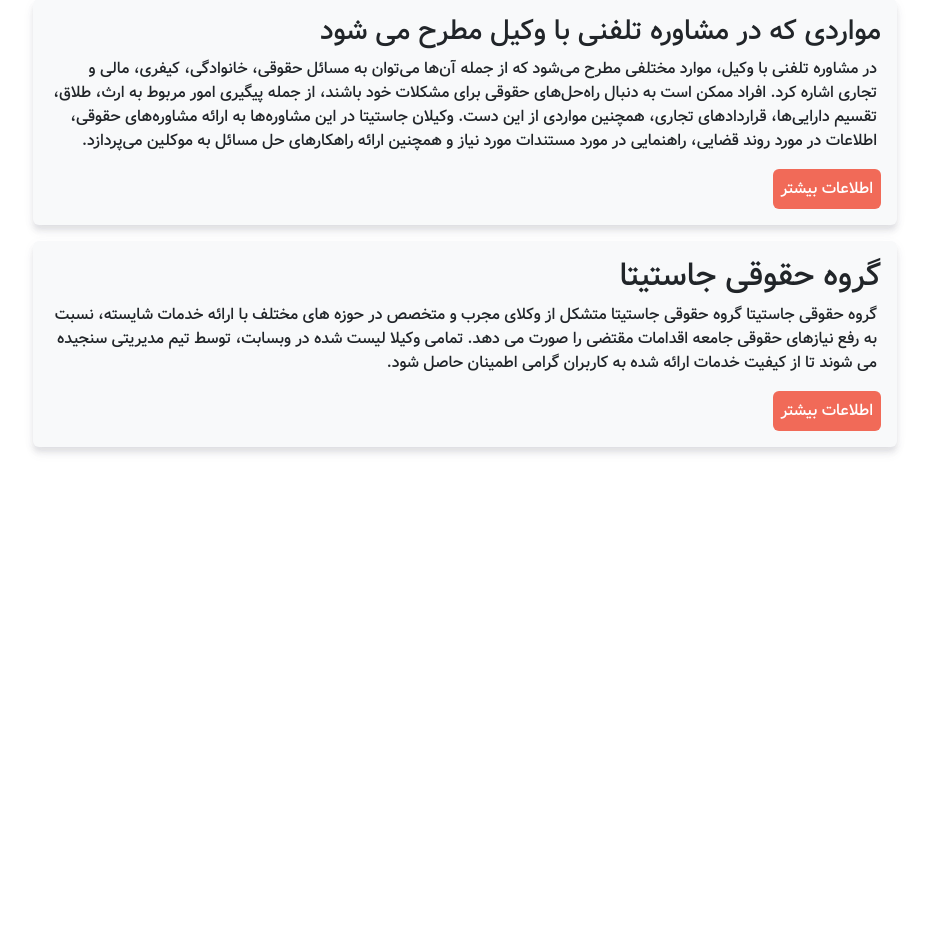
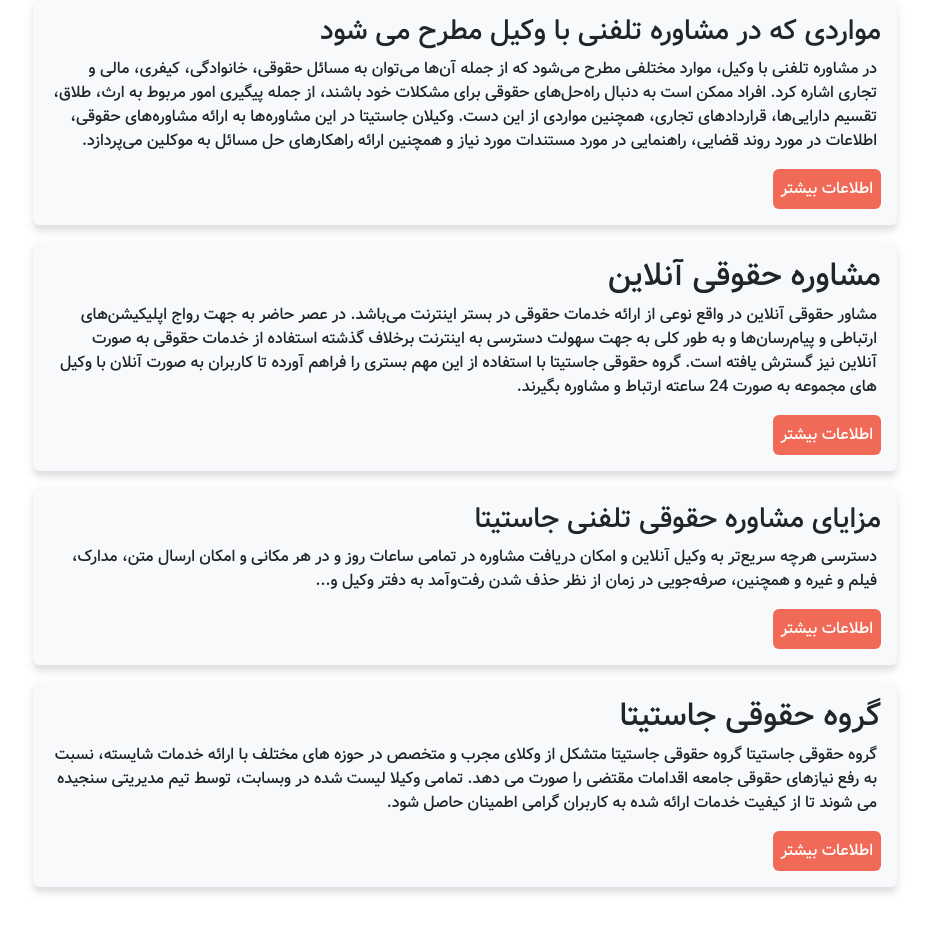
Before and after one commit to justita-app/justita-django, a Django app: page /social/ in a window 1280 px wide. Shown: the part 1723-2668 px from the top of the page, without its empty margins (35-964 px from the left). Before the commit the page ends 2177 px from the top, so only its background shows below. Run offline with Django 4.2, Linux system fonts and the light colour scheme; some libraries are stand-ins or nearby versions.

Commit message:
online contecnt added to srvicess

```diff
--- a/social/templates/services.html
+++ b/social/templates/services.html
@@ -137,6 +137,28 @@
         </p>
         <a href="{%url 'base:ccl'%}"><button style="font-weight: 500; background-color: #f16a58; color: white; border:none" class="button p-2 rounded">اطلاعات بیشتر</button></a>
     </div>
+    <div class="text-lorem mb-3 bg-light p-3 rounded">
+
+        <h2 style="font-weight: 500;">مشاوره حقوقی آنلاین
+        </h2>
+        <p class="px-1">
+            مشاور حقوقی آنلاین در واقع نوعی از ارائه خدمات حقوقی در بستر اینترنت می‌باشد. در عصر حاضر به جهت رواج اپلیکیشن‌های ارتباطی و پیام‌رسان‌ها و به طور کلی به جهت سهولت دسترسی به اینترنت برخلاف گذشته استفاده از خدمات حقوقی به صورت آنلاین نیز گسترش یافته است. گروه حقوقی جاستیتا با استفاده از این مهم بستری را فراهم آورده تا کاربران به صورت آنلان با وکیل های مجموعه به صورت 24 ساعته ارتباط و مشاوره بگیرند.
+        </p>
+        <a href="{%url 'base:ccl'%}"><button style="font-weight: 500; background-color: #f16a58; color: white; border:none" class="button p-2 rounded">اطلاعات بیشتر</button></a>
+    </div>
+    <div class="text-lorem mb-3 bg-light p-3 rounded">
+
+        <h3 style="font-weight: 500;">
+        مزایای مشاوره حقوقی تلفنی جاستیتا
+        </h3>
+        <p class="px-1">
+            دسترسی هرچه سریع‌تر به وکیل آنلاین و
+            امکان دریافت مشاوره در تمامی ساعات روز و در هر مکانی و
+            امکان ارسال متن، مدارک، فیلم و غیره و همچنین،
+            صرفه‌جویی در زمان از نظر حذف شدن رفت‌وآمد به دفتر وکیل و...
+        </p>
+        <a href="{%url 'base:ccl'%}"><button style="font-weight: 500; background-color: #f16a58; color: white; border:none" class="button p-2 rounded">اطلاعات بیشتر</button></a>
+    </div>
     <div class="text-lorem mb-5 bg-light p-3 rounded">
 
         <h2 style="font-weight: 500;">گروه حقوقی جاستیتا
```
